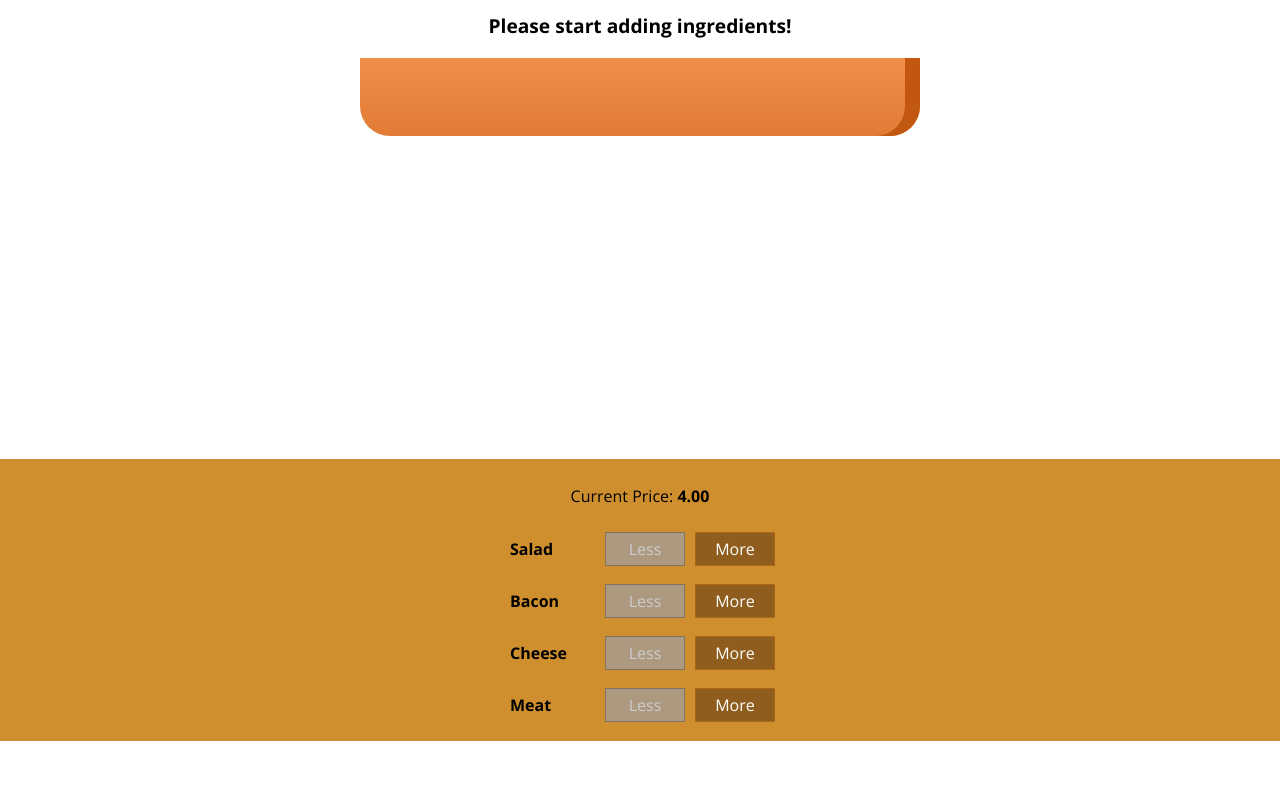
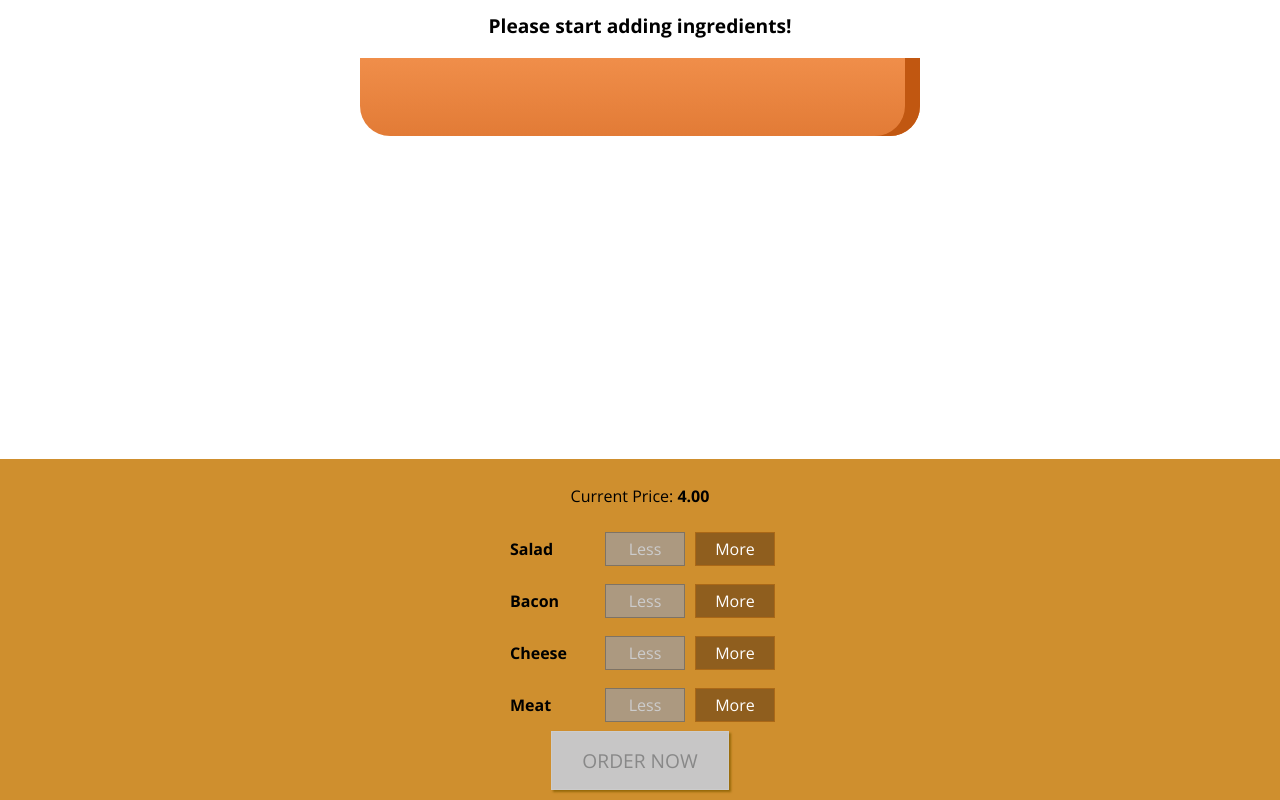
Before and after one commit to webkidt/BurgerBuilder, a React (Create React App) app: page / in a window 1280 px wide. Shown: the part 179-979 px from the top of the page. Before the commit the page ends 920 px from the top, so only its background shows below. Built offline with nearby package versions, Linux system fonts and the light colour scheme.

Commit message:
Adding the Order Button

```diff
--- a/src/components/Burger/BuildControls/BuildControls.js
+++ b/src/components/Burger/BuildControls/BuildControls.js
@@ -12,7 +12,9 @@ const controls = [
 
 const BuildControls = (props) => (
   <div className={classes.BuildControls}>
-    <p>Current Price: <strong>{props.price.toFixed(2)}</strong></p>
+    <p>
+      Current Price: <strong>{props.price.toFixed(2)}</strong>
+    </p>
     {controls.map((ctrl) => (
       <BuildControl
         key={ctrl.label}
@@ -22,6 +24,9 @@ const BuildControls = (props) => (
         disabled={props.disabled[ctrl.type]}
       />
     ))}
+    <button className={classes.OrderButton} disabled={props.purchasable}>
+      ORDER NOW
+    </button>
   </div>
 );
 
--- a/src/components/Burger/BuildControls/BuildControls.module.css
+++ b/src/components/Burger/BuildControls/BuildControls.module.css
@@ -8,3 +8,44 @@
   margin: auto;
   padding: 10px 0;
 }
+
+.OrderButton {
+    background-color: #DAD735;
+    outline: none;
+    cursor: pointer;
+    border: 1px solid #966909;
+    color: #966909;
+    font-family: inherit;
+    font-size: 1.2em;
+    padding: 15px 30px;
+    box-shadow: 2px 2px 2px #966909;
+}
+
+.OrderButton:hover, .OrderButton:active {
+    background-color: #A0DB41;
+    border: 1px solid #966909;
+    color: #966909;
+}
+
+.OrderButton:disabled {
+    background-color: #C7C6C6;
+    cursor: not-allowed;
+    border: 1px solid #ccc;
+    color: #888888;
+}
+
+.OrderButton:not(:disabled) {
+    animation: enable 0.3s linear;
+}
+
+@keyframes enable {
+    0% {
+        transform: scale(1);
+    }
+    60% {
+        transform: scale(1.1);
+    }
+    100% {
+        transform: scale(1);
+    }
+}
--- a/src/containers/BurgerBuilder/BurgerBuilder.js
+++ b/src/containers/BurgerBuilder/BurgerBuilder.js
@@ -20,6 +20,18 @@ class BurgerBuilder extends Component {
       meat: 0,
     },
     totalPrice: 4,
+    purchasable: false,
+  };
+
+  updatePurchaseState = (ingredients) => {
+    const sum = Object.keys(ingredients)
+      .map((ingKey) => {
+        return ingredients[ingKey];
+      })
+      .reduce((sum, el) => {
+        return sum + el;
+      }, 0);
+    this.setState({ purchasable: sum > 0 });
   };
 
   addIngredientHandler = (type) => {
@@ -33,6 +45,7 @@ class BurgerBuilder extends Component {
     const oldPrice = this.state.totalPrice;
     const newPrice = oldPrice + priceAddition;
     this.setState({ totalPrice: newPrice, ingredients: updatedIngredients });
+    this.updatePurchaseState(updatedIngredients);
   };
 
   removeIngredientHandler = (type) => {
@@ -49,6 +62,7 @@ class BurgerBuilder extends Component {
     const oldPrice = this.state.totalPrice;
     const newPrice = oldPrice - priceDeduction;
     this.setState({ totalPrice: newPrice, ingredients: updatedIngredients });
+    this.updatePurchaseState(updatedIngredients);
   };
 
   render() {
@@ -65,6 +79,7 @@ class BurgerBuilder extends Component {
           ingredientAdded={this.addIngredientHandler}
           ingredientRemoved={this.removeIngredientHandler}
           disabled={disabledInfo}
+          purchasable={!this.state.purchasable}
           price={this.state.totalPrice}
         />
       </Aux>
```
